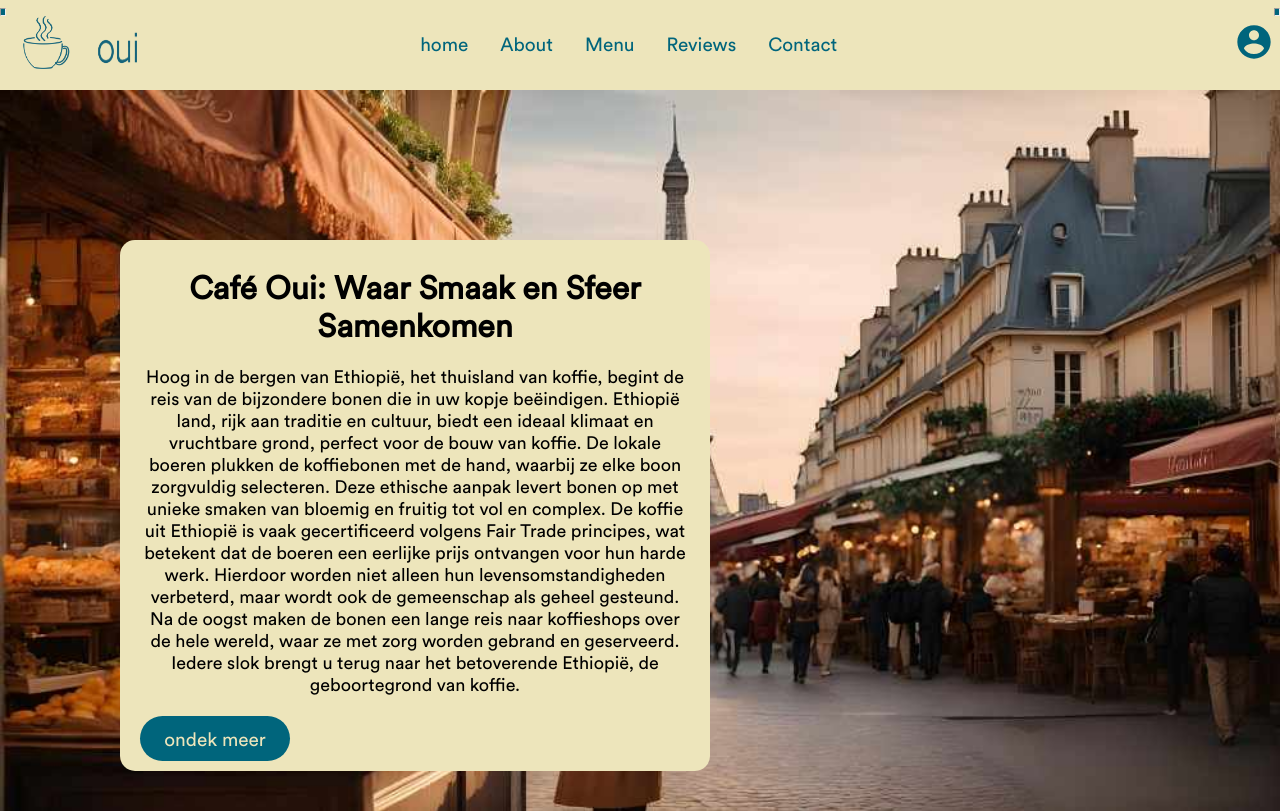
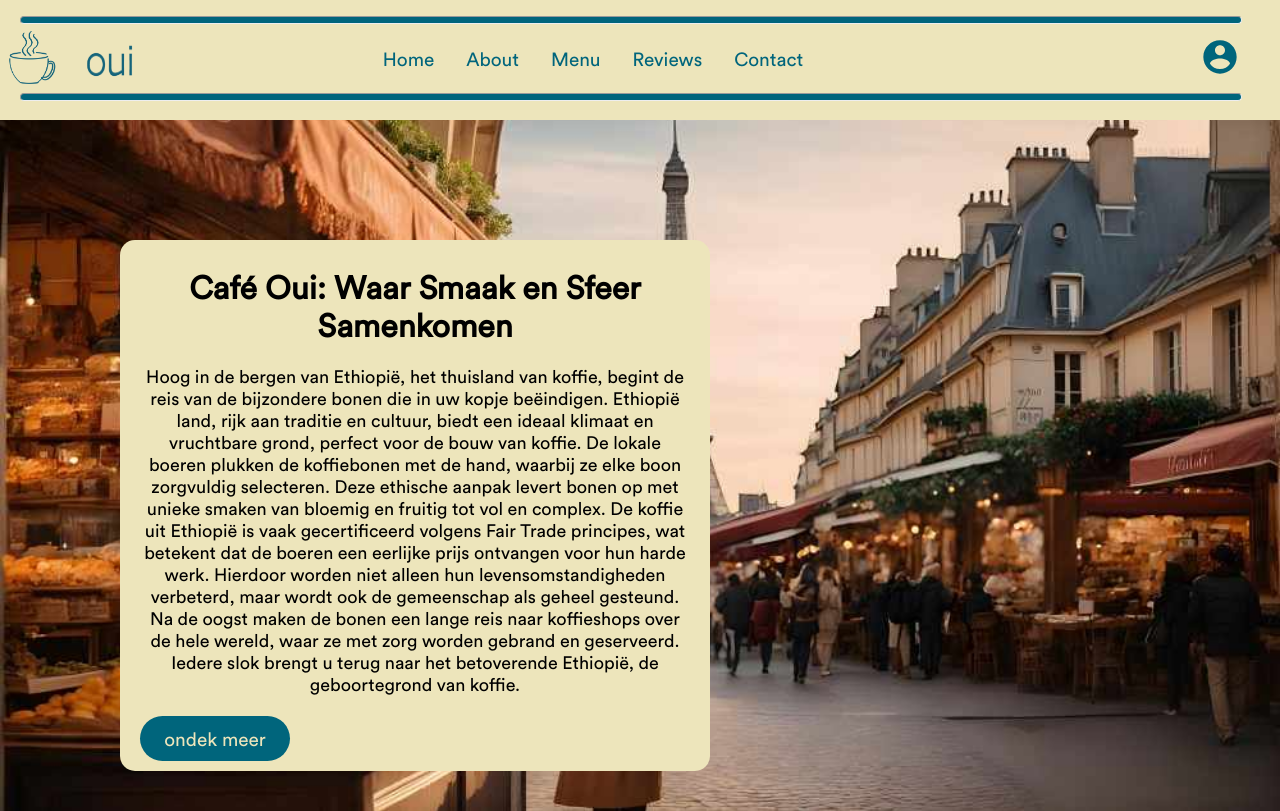
Before and after one commit to StefanSpitse4pm/OUI, a PHP site: page /html/Frontpage.html in a window 1280 px wide. Shown: the top 811 px of the page. Run offline with PHP 8.4, Linux system fonts and the light colour scheme.

Commit message:
streepjes toegevoegd aan navbar

```diff
--- a/css/frontpage.css
+++ b/css/frontpage.css
@@ -28,6 +28,7 @@ header
     width: 100%;
     height: auto;
     position: relative;
+    overflow: hidden;
 }
 
 .oui_koffie
@@ -38,17 +39,18 @@ header
 
 .oui_logo
 {
-    width: 65px;
+    width: 75px;
     height: 65px;
     position: absolute;
-    top: 19px;
-    left: 85px;
+    top: 32px;
+    left: 72px;
 }
 
 .login-logo
 {
     width: 40px;
     height: 40px;
+    margin-right: 40px;
 }
 
 .page_logo
@@ -62,14 +64,12 @@ header
 .homepage_foto
 {
     width: 100%;
-    overflow: hidden;
 }
 
 .nav_line_top
 {
     padding: 2px;
     height: 2px;
-    width: 100%
     border-radius: 10%;
     justify-content: center;
     background-color: var(--blue);
@@ -116,21 +116,42 @@ a
     font-family: "Circular", "Caveat", sans-serif;
 }
 
-a:hover
+li > a:hover
 {
     color: var(--red);
+    border-bottom: var(--red) 1px solid;
+    transform: scaleX(0);
+    transition: transform 250ms ease-in-out
 }
 
 nav
 {
     width: 100%;
-    height: 90px;
+    height: 120px;
     display: flex;
     overflow: hidden;
     position: fixed;
     background-color: var(--yellow);
     z-index: 10;
     margin-right: 0;
+}
+
+.nav_line_top
+{
+    position: absolute;
+    width: 95%;
+    top: 8px;
+    left: 20px;
+    border-radius: 20px;
+}
+
+.nav_line_bottom
+{
+    position: absolute;
+    width: 95%;
+    top: 85px;
+    left: 20px;
+    border-radius: 20px;
 }
 
 .homepage_box
--- a/html/Frontpage.html
+++ b/html/Frontpage.html
@@ -19,10 +19,10 @@
                 </a>
             </div>
             <ul class="link">
-                <li><a href="home">home</a></li>
-                <li><a href="about">About</a></li>
-                <li><a href="menu">Menu</a></li>
-                <li><a href="reviews">Reviews</a></li>
+                <li><a href="Frontpage.html">Home</a></li>
+                <li><a href="aboutus.html">About</a></li>
+                <li><a href="menu.html">Menu</a></li>
+                <li><a href="reviewPage.html">Reviews</a></li>
                 <li><a href="contact">Contact</a></li>
             </ul>
 
```
